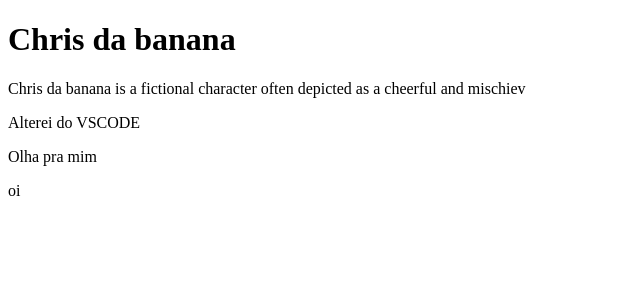
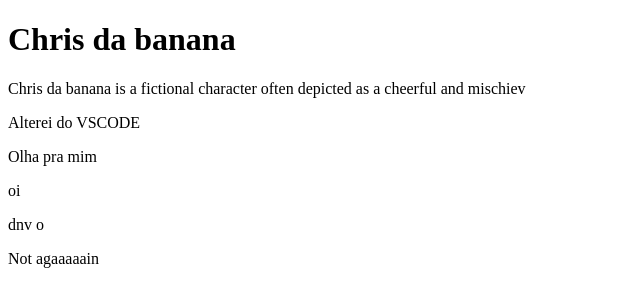
Before and after one commit to Chris550672/Testes-do-Chris, a plain HTML site: page index.html in a window 1280 px wide. Shown: the whole page, without its empty margins (0-640 px from the left). Drawn offline with Linux system fonts and the light colour scheme.

Commit message:
alter html

```diff
--- a/index.html
+++ b/index.html
@@ -13,6 +13,9 @@
     <p>Olha pra mim</p>
     <div class="oi">
         <p>oi</p>
+
+    <p> dnv o</p>
+    <p>Not agaaaaain</p>
     </div>
 </body>
 </html>
```
